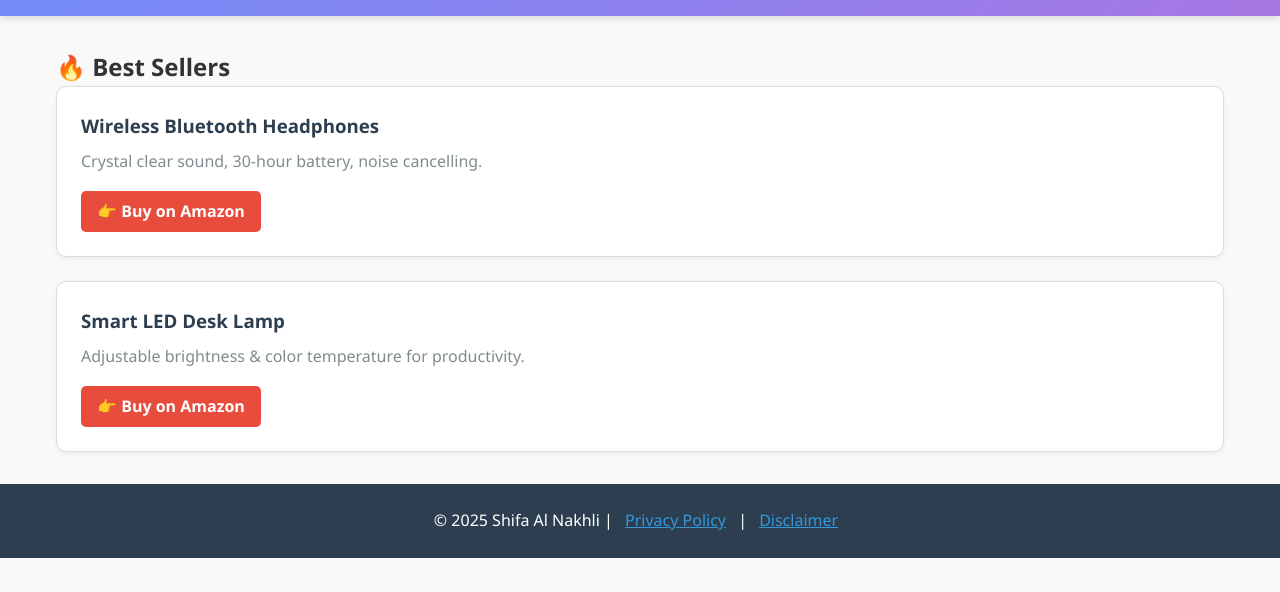
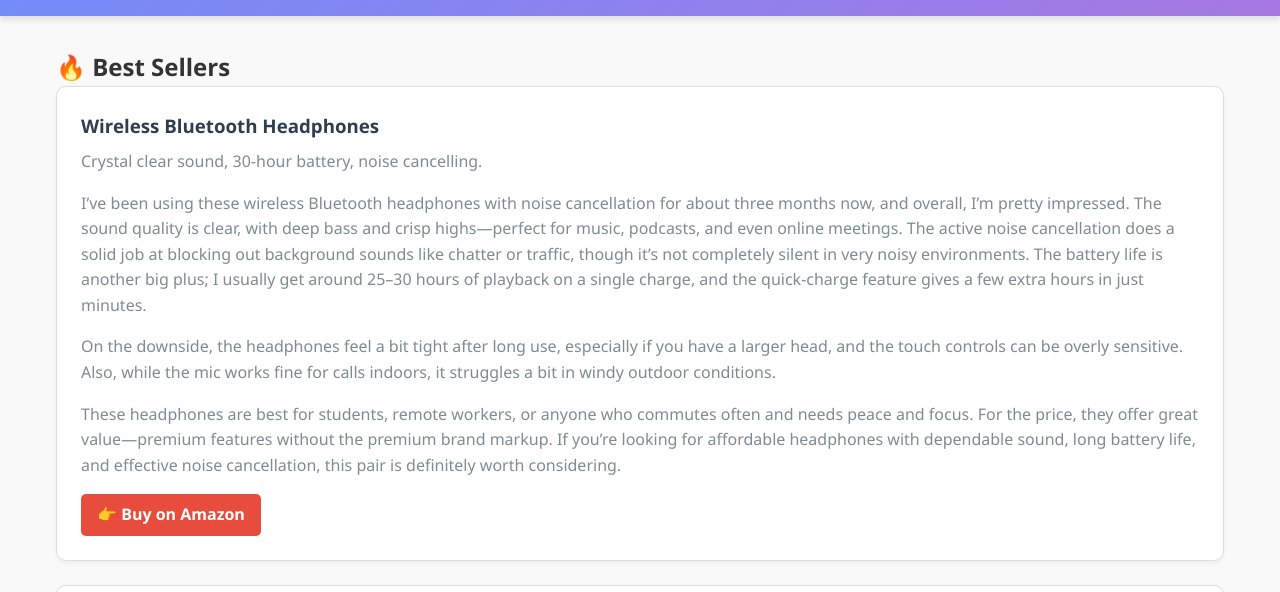
Before and after one commit to shifaalnakhlani-eng/shifaalnakhlani.github.io, a plain HTML site: page products.html in a window 1280 px wide. Shown: the part 138-730 px from the top of the page. Drawn offline with Linux system fonts and the light colour scheme.

Commit message:
Update products.html

```diff
--- a/products.html
+++ b/products.html
@@ -23,15 +23,32 @@
     <main>
         <section>
             <h2>🔥 Best Sellers</h2>
+
             <div class="product">
                 <h3>Wireless Bluetooth Headphones</h3>
                 <p>Crystal clear sound, 30-hour battery, noise cancelling.</p>
-                <a href="https://www.amazon.com/s?k=headphones&tag=your-affiliate-id" target="_blank">👉 Buy on Amazon</a>
+                <p>
+                    I’ve been using these wireless Bluetooth headphones with noise cancellation for about three months now, and overall, I’m pretty impressed.
+                    The sound quality is clear, with deep bass and crisp highs—perfect for music, podcasts, and even online meetings.
+                    The active noise cancellation does a solid job at blocking out background sounds like chatter or traffic, though it’s not completely silent in very noisy environments.
+                    The battery life is another big plus; I usually get around 25–30 hours of playback on a single charge, and the quick-charge feature gives a few extra hours in just minutes.
+                </p>
+                <p>
+                    On the downside, the headphones feel a bit tight after long use, especially if you have a larger head, and the touch controls can be overly sensitive.
+                    Also, while the mic works fine for calls indoors, it struggles a bit in windy outdoor conditions.
+                </p>
+                <p>
+                    These headphones are best for students, remote workers, or anyone who commutes often and needs peace and focus.
+                    For the price, they offer great value—premium features without the premium brand markup.
+                    If you’re looking for affordable headphones with dependable sound, long battery life, and effective noise cancellation, this pair is definitely worth considering.
+                </p>
+                <a href="https://www.amazon.com/dp/B08N5YJQWZ?tag=shifa0e5-20" target="_blank">👉 Buy on Amazon</a>
             </div>
+
             <div class="product">
                 <h3>Smart LED Desk Lamp</h3>
                 <p>Adjustable brightness & color temperature for productivity.</p>
-                <a href="https://www.amazon.com/s?k=desk+lamp&tag=your-affiliate-id" target="_blank">👉 Buy on Amazon</a>
+                <a href="https://www.amazon.com/s?k=desk+lamp&tag=shifa0e5-20" target="_blank">👉 Buy on Amazon</a>
             </div>
         </section>
     </main>
```
